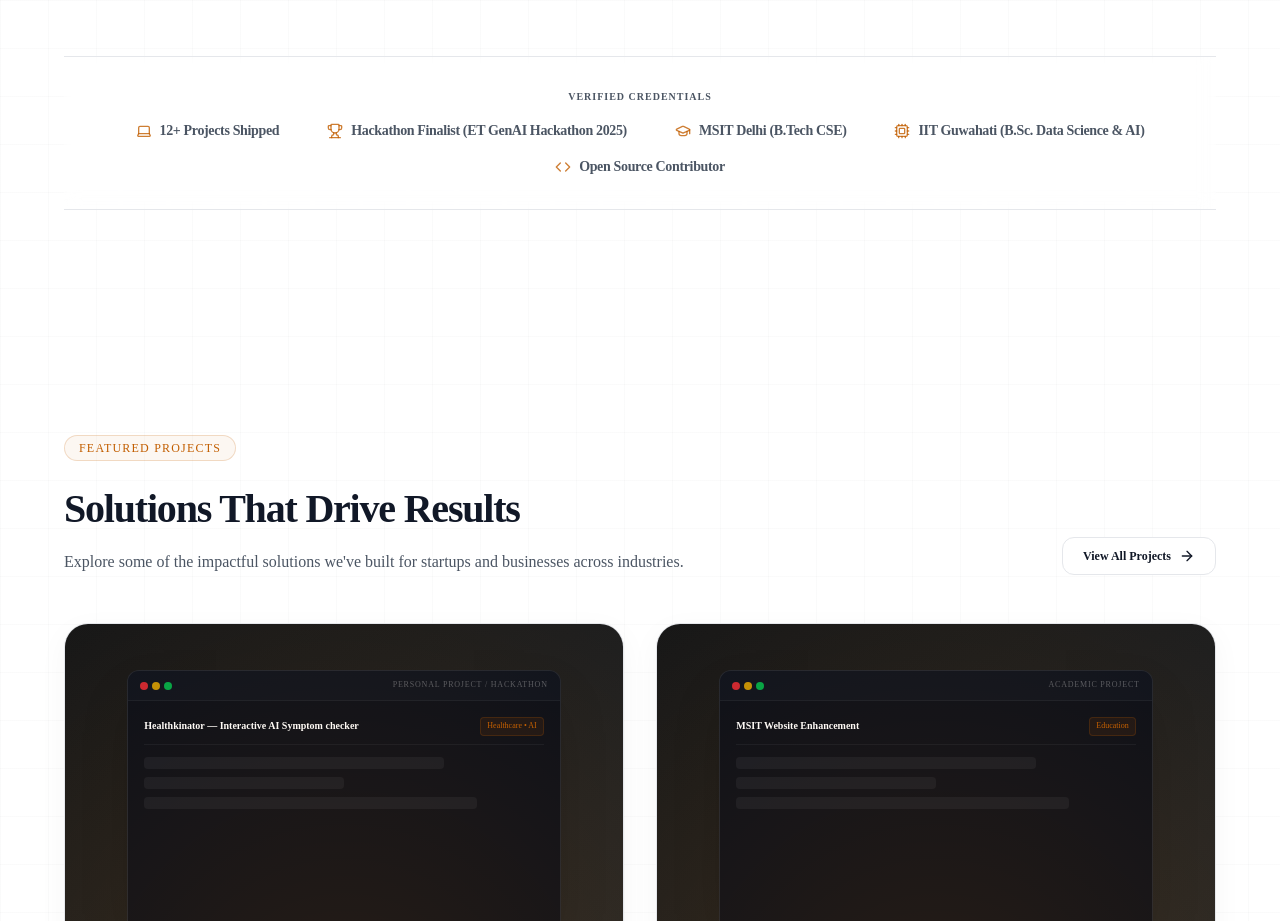
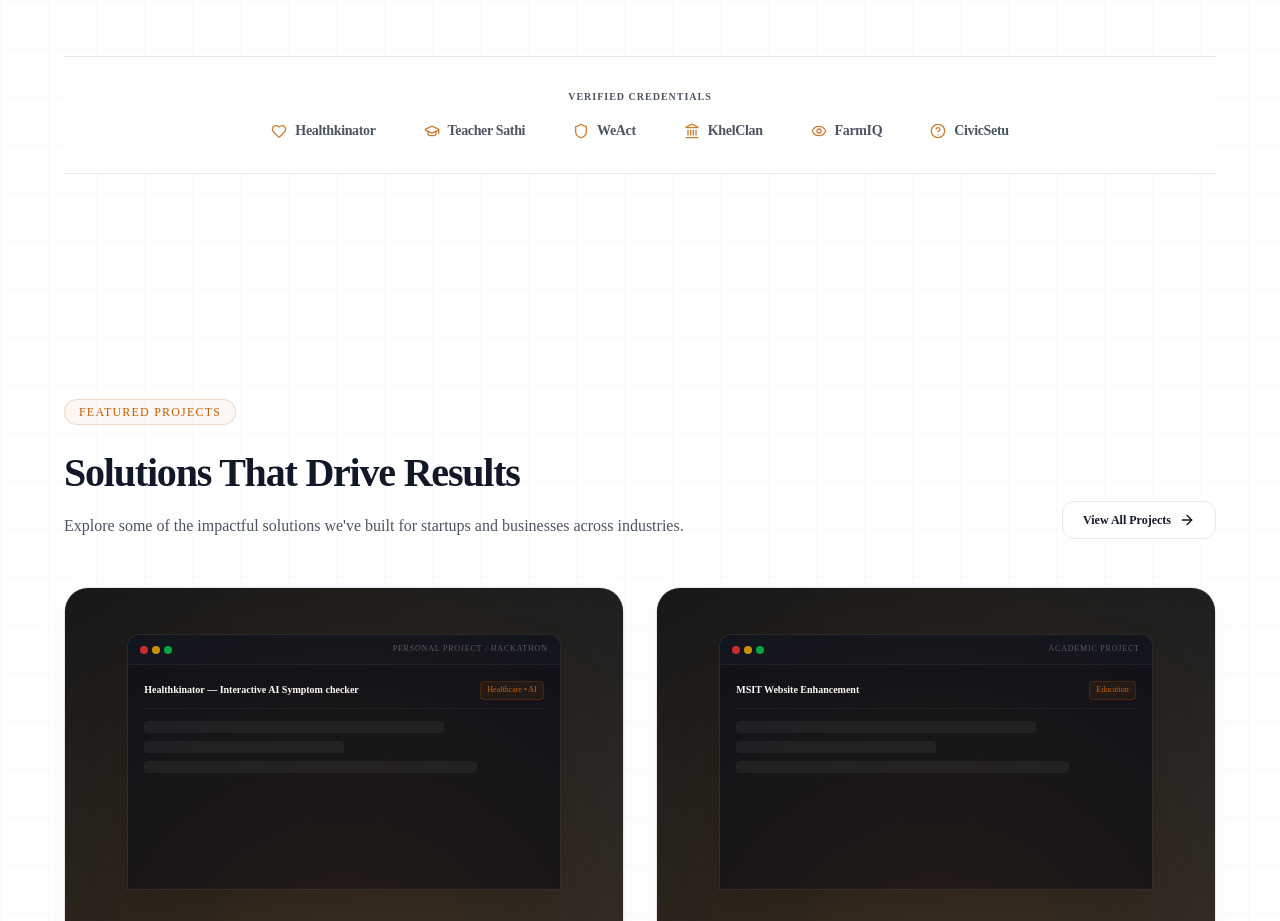
Before and after one commit to JayantOlhyan/Jayant-solutions, a Next.js app: page / in a window 1280 px wide. Shown: the part 880-1801 px from the top of the page. Built offline with nearby package versions, Linux system fonts and the light colour scheme.

Commit message:
Revert "fix(compliance): remove WeAct from case studies, services, and proof strip (per WRD guidelines)"
This reverts commit d7471301b2f619c23237b0bfc3f7166523e182b0.

```diff
--- a/src/app/portfolio/page.tsx
+++ b/src/app/portfolio/page.tsx
@@ -54,6 +54,19 @@ export default function PortfolioPage() {
       solution: "Speech-to-text integration with custom LLM prompts tailored for pedagogical lesson plans and school board rules.",
       result: "10+ hours saved weekly",
       features: ["Speech-to-text lesson builder", "Automated grading rubric engine", "Student progress reporting"],
+    },
+    {
+      id: "weact",
+      title: "WeAct",
+      category: "Platforms",
+      industry: "Platform / NGO",
+      client: "Global NGO Network",
+      description: "NGO platform connecting volunteers with communities and driving real impact.",
+      before: "Volunteers had no unified directory, leading to offline coordination bottlenecks and resource mismatch.",
+      after: "A real-time dispatch dashboard matches volunteers to regional needs in under 3 minutes.",
+      solution: "Interactive geographic dashboard integrated with SMS/WhatsApp alerts for disaster zones.",
+      result: "Under 3 mins coordination",
+      features: ["Real-time dispatch system", "Secure geographic directory", "WhatsApp trigger notification hub"],
     },
     {
       id: "sentinelai",
--- a/src/app/services/custom-software-development/page.tsx
+++ b/src/app/services/custom-software-development/page.tsx
@@ -86,6 +86,7 @@ export default function CustomSoftwareDevelopmentPage() {
   ];
 
   const recentProjects = [
+    { id: "weact", title: "WeAct", tag: "NGO", desc: "Geographic volunteer dispatch dashboard and alert SMS router.", icon: "🤝" },
     { id: "khelclan", title: "KhelClan", tag: "Gaming", desc: "WebSocket clan matchmaking portal and bracket automatons.", icon: "🎮" },
     { id: "civicsetu", title: "CivicSetu", tag: "GovTech", desc: "Geo-tagged municipality ticket routing portal with PDF logs.", icon: "🏛️" },
     { id: "janganana", title: "JanGanana Digital", tag: "GovTech", desc: "Offline-first census data collection tablet sync database.", icon: "📊" },
--- a/src/components/ProofStrip.tsx
+++ b/src/components/ProofStrip.tsx
@@ -1,13 +1,14 @@
 import React from "react";
-import { GraduationCap, Trophy, Code, Laptop, Cpu } from "lucide-react";
+import { GraduationCap, Heart, Shield, Landmark, Eye, HelpCircle } from "lucide-react";
 
 export default function ProofStrip() {
-  const credentials = [
-    { text: "12+ Projects Shipped", icon: <Laptop className="size-4 text-primary/80" /> },
-    { text: "Hackathon Finalist (ET GenAI Hackathon 2025)", icon: <Trophy className="size-4 text-primary/80" /> },
-    { text: "MSIT Delhi (B.Tech CSE)", icon: <GraduationCap className="size-4 text-primary/80" /> },
-    { text: "IIT Guwahati (B.Sc. Data Science & AI)", icon: <Cpu className="size-4 text-primary/80" /> },
-    { text: "Open Source Contributor", icon: <Code className="size-4 text-primary/80" /> },
+  const companies = [
+    { name: "Healthkinator", icon: <Heart className="size-4 text-primary/80" /> },
+    { name: "Teacher Sathi", icon: <GraduationCap className="size-4 text-primary/80" /> },
+    { name: "WeAct", icon: <Shield className="size-4 text-primary/80" /> },
+    { name: "KhelClan", icon: <Landmark className="size-4 text-primary/80" /> },
+    { name: "FarmIQ", icon: <Eye className="size-4 text-primary/80" /> },
+    { name: "CivicSetu", icon: <HelpCircle className="size-4 text-primary/80" /> },
   ];
 
   return (
@@ -17,14 +18,14 @@ export default function ProofStrip() {
           VERIFIED CREDENTIALS
         </span>
         <div className="flex flex-wrap items-center justify-center gap-y-4 gap-x-8 md:gap-x-12 px-6">
-          {credentials.map((cred, i) => (
+          {companies.map((company, i) => (
             <div
               key={i}
               className="flex items-center gap-2 text-text-muted hover:text-text-base transition-colors duration-300"
             >
-              {cred.icon}
+              {company.icon}
               <span className="font-serif text-sm font-bold tracking-tight">
-                {cred.text}
+                {company.name}
               </span>
             </div>
           ))}
--- a/src/data/content.ts
+++ b/src/data/content.ts
@@ -309,6 +309,22 @@ export const caseStudies: CaseStudy[] = [
     tech: ["Next.js", "React", "Tailwind CSS", "Node.js", "PostgreSQL"],
     image: "/projects/teachersathi.webp",
     features: ["Lesson Planning", "Resource Library", "Dashboard", "User Management", "Responsive UI"],
+    duration: "5 Weeks",
+  },
+  {
+    id: "weact",
+    title: "WeAct — Civic Collaboration Portal",
+    client: "Internal Product",
+    industry: "CivicTech",
+    problem: "Community initiatives often lack a centralized platform for scheduling, event tracking, and local collaboration.",
+    beforeState: "Volunteers and civic organizations managed tracking operations on split messenger channels and disjointed sheets.",
+    solution: "Built a platform to connect volunteers, organizations, and community projects.",
+    afterState: "Organizations create community project threads, manage volunteers, and track events on a unified portal interface.",
+    result: "Demonstrates high-performance civic engagement workflows and collaboration statistics.",
+    tech: ["Next.js", "React", "Firebase", "Tailwind CSS"],
+    image: "/projects/weact.webp",
+    features: ["Volunteer Registration", "Community Dashboard", "Event Management", "Project Tracking"],
+    duration: "4 Weeks",
   },
   {
     id: "yaperz",
```
